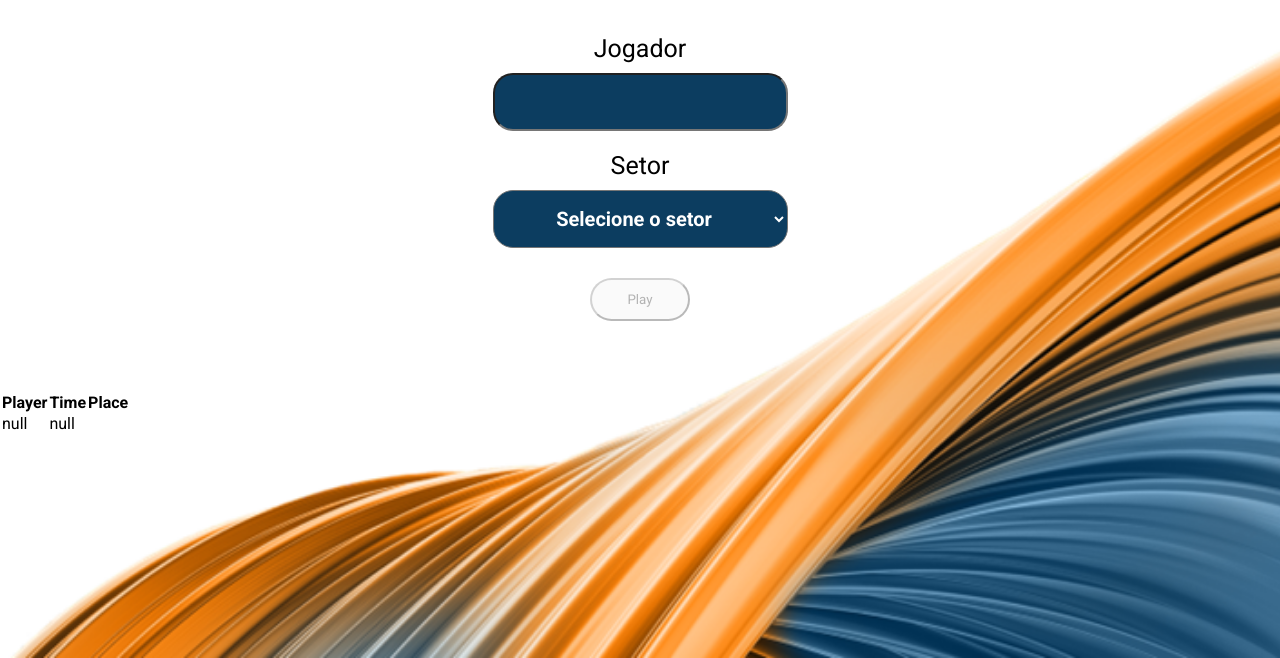
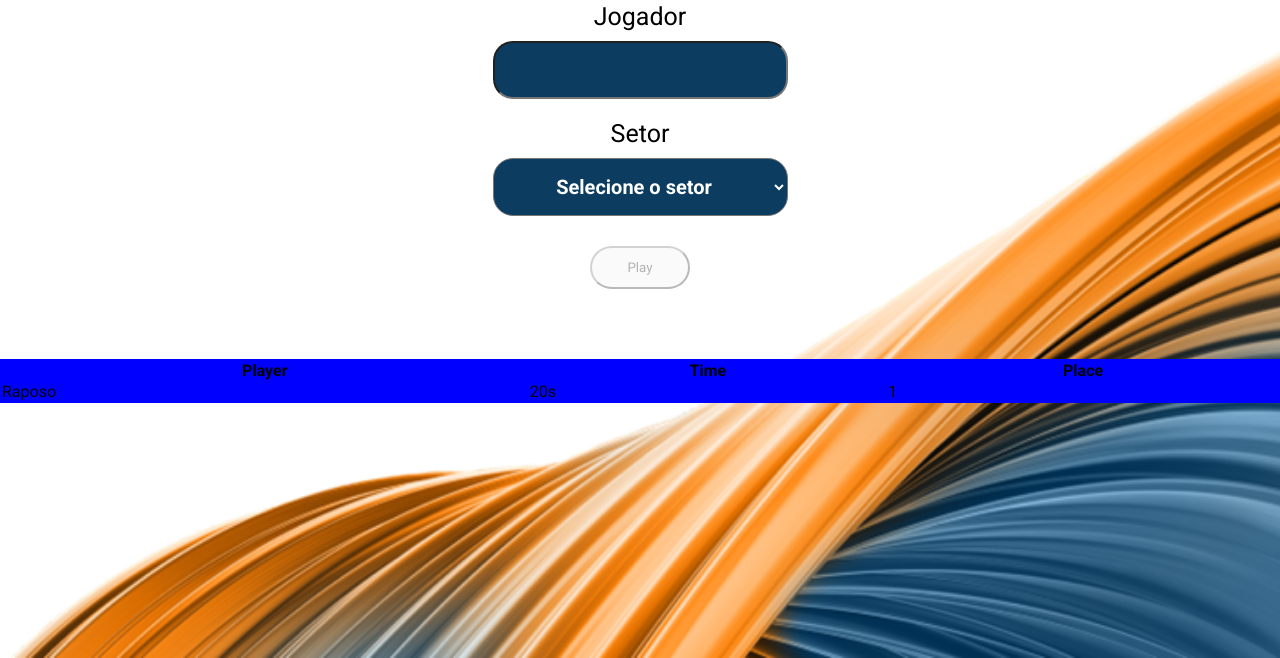
Before and after one commit to rvposo/visteon-memory-game, a plain HTML site: page index.html in a window 1280 px wide. Shown: the part 142-800 px from the top of the page. Drawn offline with Linux system fonts and the light colour scheme.

Commit message:
to do: tierlist table

```diff
--- a/index.html
+++ b/index.html
@@ -10,7 +10,7 @@
   <body>
     <div class="visteon-logo">
       <img src="./src/img/LOGO.png" alt="logo da visteon" />
-      <h1>JOGO DA MEMORIA</h1>
+      <!-- <h1>JOGO DA MEMORIA</h1> -->
     </div>
 
     <div class="game-init">
--- a/src/game.js
+++ b/src/game.js
@@ -21,7 +21,7 @@ const rankPlayers = () => {
   player.time = 30 - localStorage.getItem("time");
 
   players.push(player);
-  localStorage.setItem("players", JSON.stringify(players));
+  //localStorage.setItem("players", JSON.stringify(players));
   console.log(`player ${player.name} added`);
   console.log(players);
 
--- a/src/script.js
+++ b/src/script.js
@@ -7,11 +7,23 @@ const timeTier = document.getElementById("time-tier");
 const placeTier = document.getElementById("place-tier");
 const tierlist = document.getElementById("rank-info");
 const playerInfo = document.getElementById("player-info");
+let players = JSON.parse(localStorage.getItem("players")) || [];
 
-//
+//players.map((p, index) => `${index + 1}. ${p.name} - ${p.time}s`).join("\n")
 const rankList = () => {
-  playerInfo.innerHTML = `<tr><td>${localStorage.getItem("player")}</td> </tr>
-                          <tr><td>${localStorage.getItem("time")}</td> </tr>`; //usar localstorage PLAYERS
+  console.log(JSON.parse(localStorage.getItem("players")));
+
+  console.log(
+    players.map((p, index) => `${index + 1}. ${p.name} - ${p.time}s`).join("\n")
+  );
+
+  let playerRow = document.createElement("tr");
+
+  // playerInfo.innerHTML = `<tr><td>${players[0]}</td></tr>
+  //                         <tr><td>${localStorage.getItem("time")}</td> </tr>
+  //                         <tr><td>${localStorage.getItem("")}</td> </tr>`; //usar localstorage PLAYERS
+
+  playerInfo.innerHTML = players.map();
   tierlist.appendChild(playerInfo);
 
   // playerTier.innerHTML = localStorage.getItem("player");
--- a/styles/style.css
+++ b/styles/style.css
@@ -106,6 +106,18 @@ select:invalid {
   border-color: rgb(236, 114, 3);
 }
 
+.tierlist {
+  display: flex;
+  background-color: yellow;
+}
+
+.tierlist > table {
+  align-items: center;
+  justify-content: center;
+  background-color: blue;
+  width: 100%;
+}
+
 @media only screen and (max-width: 600px) {
   body {
     background-color: lightblue;
```
